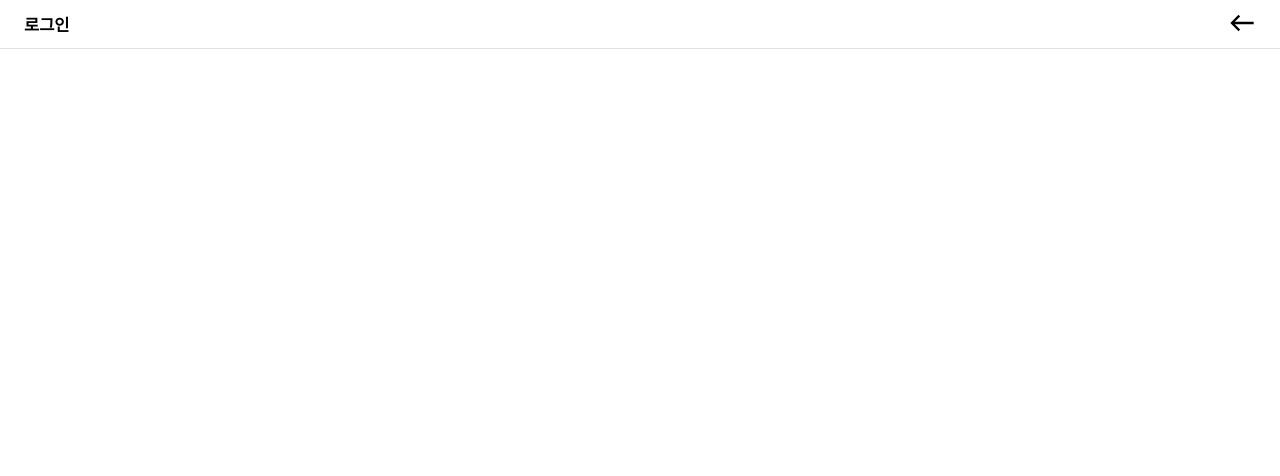
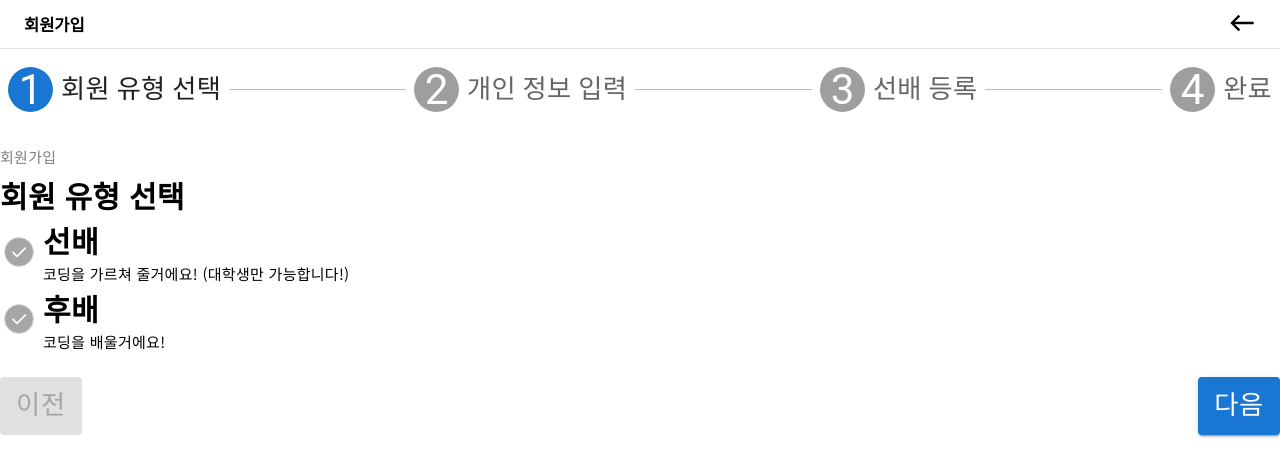
Before and after one commit to SinJungho/Code-Campus_FE, a React app: page /signup in a window 1280 px wide. Shown: the top 476 px of the page. Built offline with nearby package versions, Linux system fonts and the light colour scheme.

Commit message:
feat: 회원가입 작업 중

```diff
--- a/src/pages/Sign/login.tsx
+++ b/src/pages/Sign/login.tsx
@@ -1,14 +1,7 @@
 import React, { useState } from "react";
 import * as S from "./styled";
 import { Link } from "react-router-dom";
-import {
-  Box,
-  Button,
-  InputAdornment,
-  TextField,
-  Switch,
-  Tab,
-} from "@mui/material";
+import { Box, Button, InputAdornment, Switch, Tab } from "@mui/material";
 // Icons
 import PersonIcon from "@mui/icons-material/Person";
 import LockIcon from "@mui/icons-material/Lock";
@@ -38,9 +31,9 @@ const Login: React.FC = () => {
         }}
       >
         <S.LogInTitle>로그인</S.LogInTitle>
-        <a href="#">
+        <Link to="/index">
           <CloseIcon sx={{ fontSize: "28px" }} />
-        </a>
+        </Link>
       </Box>
       <TabContext value={value}>
         <Box sx={{ borderBottom: 1, borderColor: "divider" }}>
@@ -58,18 +51,18 @@ const Login: React.FC = () => {
           </TabList>
         </Box>
         <TabPanel value="1">
-          <IndividualMember />
+          <MenteeLogin />
         </TabPanel>
         <TabPanel value="2">
-          <CompanyMember />
+          <MentorLogin />
         </TabPanel>
       </TabContext>
     </S.Wrapper>
   );
 };
 
-// 개인 회원 로그인 폼
-function IndividualMember() {
+// 멘티 회원 로그인 폼
+function MenteeLogin() {
   return (
     <S.Wrapper>
       {/* 아이디 입력창 */}
@@ -126,7 +119,7 @@ function IndividualMember() {
   );
 }
 
-function CompanyMember() {
+function MentorLogin() {
   const [checked, setChecked] = useState(false);
   const handleChange = () => {
     setChecked((prev) => !prev);
@@ -199,7 +192,7 @@ function CompanyMember() {
       >
         <FindIdOrPw />
       </Box>
-      {/* 개인 회원 가입 */}
+      {/* 멘티 회원 가입 */}
       <Box
         sx={{
           display: "flex",
@@ -208,9 +201,9 @@ function CompanyMember() {
           marginTop: "36px",
         }}
       >
-        <S.CompanySignUpLink to="/signup">멘토 회원가입</S.CompanySignUpLink>
+        <S.MentorSignUpLink to="/signup">멘토 회원가입</S.MentorSignUpLink>
         <S.Line />
-        <S.CompanySignUpLink to="/signup">졸업생 회원가입</S.CompanySignUpLink>
+        <S.MentorSignUpLink to="/signup">졸업생 회원가입</S.MentorSignUpLink>
       </Box>
     </S.Wrapper>
   );
--- a/src/pages/Sign/signup.tsx
+++ b/src/pages/Sign/signup.tsx
@@ -1,12 +1,67 @@
 import React from "react";
 import * as S from "./styled";
+import styled from "styled-components";
 import { Link } from "react-router-dom";
-import { Box } from "@mui/material";
-
+import {
+  Box,
+  Stepper,
+  Step,
+  StepLabel,
+  Button,
+  Typography,
+} from "@mui/material";
 // Icons
 import WestIcon from "@mui/icons-material/West";
 
+interface CheckboxTypes {
+  type: string;
+}
+const steps = ["회원 유형 선택", "개인 정보 입력", "선배 등록", "완료"];
 const SignUp: React.FC = () => {
+  const [activeStep, setActiveStep] = React.useState(0);
+  const [skipped, setSkipped] = React.useState(new Set<number>());
+
+  const isStepOptional = (step: number) => {
+    return step === 2;
+  };
+
+  const isStepSkipped = (step: number) => {
+    return skipped.has(step);
+  };
+
+  const handleNext = () => {
+    let newSkipped = skipped;
+    if (isStepSkipped(activeStep)) {
+      newSkipped = new Set(newSkipped.values());
+      newSkipped.delete(activeStep);
+    }
+
+    setActiveStep((prevActiveStep) => prevActiveStep + 1);
+    setSkipped(newSkipped);
+  };
+
+  const handleBack = () => {
+    setActiveStep((prevActiveStep) => prevActiveStep - 1);
+  };
+
+  const handleSkip = () => {
+    if (!isStepOptional(activeStep)) {
+      // You probably want to guard against something like this,
+      // it should never occur unless someone's actively trying to break something.
+      throw new Error("현재 단계에서 건너뛰기를 할 수 없습니다.");
+    }
+
+    setActiveStep((prevActiveStep) => prevActiveStep + 1);
+    setSkipped((prevSkipped) => {
+      const newSkipped = new Set(prevSkipped.values());
+      newSkipped.add(activeStep);
+      return newSkipped;
+    });
+  };
+
+  const handleReset = () => {
+    setActiveStep(0);
+  };
   return (
     <S.Wrapper>
       <Box
@@ -19,13 +74,111 @@ const SignUp: React.FC = () => {
           padding: "0.3rem 24px",
         }}
       >
-        <S.LogInTitle>로그인</S.LogInTitle>
+        <S.LogInTitle>회원가입</S.LogInTitle>
         <Link to="/index">
           <WestIcon sx={{ fontSize: "28px" }} />
         </Link>
+      </Box>
+      {/* stepper */}
+      <Box sx={{ width: "100%" }}>
+        <Stepper activeStep={activeStep}>
+          {steps.map((label, index) => {
+            const stepProps: { completed?: boolean } = {};
+            const labelProps: {
+              optional?: React.ReactNode;
+            } = {};
+
+            if (isStepSkipped(index)) {
+              stepProps.completed = false;
+            }
+            return (
+              <Step key={label} {...stepProps}>
+                <StepLabel {...labelProps}>{label}</StepLabel>
+              </Step>
+            );
+          })}
+        </Stepper>
+        {activeStep === steps.length ? (
+          <React.Fragment>
+            <Typography sx={{ mt: 2, mb: 1 }}>
+              모든 회원 가입 절차가 끝났습니다.
+            </Typography>
+            <Box sx={{ display: "flex", flexDirection: "row", pt: 2 }}>
+              <Box sx={{ flex: "1 1 auto" }} />
+              <Button variant="contained" onClick={handleReset}>
+                홈으로 돌아가기
+              </Button>
+            </Box>
+          </React.Fragment>
+        ) : (
+          <React.Fragment>
+            <Typography sx={{ mt: 2, mb: 1 }}>
+              {/* 회원 유형 선택 */}
+              {activeStep + 1 === 1 && <ChooseMemberType />}
+            </Typography>
+            <Box sx={{ display: "flex", flexDirection: "row", pt: 2 }}>
+              <Button
+                variant="contained"
+                color="inherit"
+                disabled={activeStep === 0}
+                onClick={handleBack}
+                sx={{ mr: 1 }}
+              >
+                이전
+              </Button>
+              <Box sx={{ flex: "1 1 auto" }} />
+              {isStepOptional(activeStep) && (
+                <Button
+                  variant="contained"
+                  color="inherit"
+                  onClick={handleSkip}
+                  sx={{ mr: 1 }}
+                >
+                  Skip
+                </Button>
+              )}
+              <Button variant="contained" onClick={handleNext}>
+                {activeStep === steps.length - 1 ? "완료" : "다음"}
+              </Button>
+            </Box>
+          </React.Fragment>
+        )}
       </Box>
     </S.Wrapper>
   );
 };
 
+function ChooseMemberType() {
+  return (
+    <Box>
+      <S.SignUpSubTitle>회원가입</S.SignUpSubTitle>
+      <S.SignUpTitle>회원 유형 선택</S.SignUpTitle>
+      <Box>
+        <Checkbox type="mentor" />
+        <Checkbox type="mentee" />
+      </Box>
+    </Box>
+  );
+}
+
+function Checkbox({ type }: CheckboxTypes) {
+  return (
+    <S.CheckLabel>
+      <S.CheckInput type="checkbox" />
+      <S.CheckSubText>
+        <Box sx={{ display: "flex", flexDirection: "column" }}>
+          <S.ChooseMemberTypeTitle>
+            {type === "mentor" ? "선배" : "후배"}
+          </S.ChooseMemberTypeTitle>
+          <S.ChooseMemberTypeContext>
+            {type === "mentor"
+              ? "코딩을 가르쳐 줄거에요! (대학생만 가능합니다!)"
+              : "코딩을 배울거에요!"}
+          </S.ChooseMemberTypeContext>
+        </Box>
+      </S.CheckSubText>
+    </S.CheckLabel>
+  );
+}
+
 export default SignUp;
--- a/src/pages/Sign/styled.ts
+++ b/src/pages/Sign/styled.ts
@@ -2,6 +2,7 @@ import styled from "styled-components";
 import { Link } from "react-router-dom";
 import { Box, TextField, Button } from "@mui/material";
 import CheckIcon from "@mui/icons-material/Check";
+import { CheckBox } from "@mui/icons-material";
 
 export const Wrapper = styled(Box)`
   display: flex;
@@ -153,14 +154,44 @@ export const TextSignUp = styled(Link)`
 `;
 
 /**
- * 기업 회원
+ * 졸업생, 멘토 회원
  */
 
-// 서치팜 회원 스위치
+// 졸업생 회원 스위치
 export const SwitchText = styled.p`
   font-size: 0.5rem;
 `;
 
-export const CompanySignUpLink = styled(Link)`
+export const MentorSignUpLink = styled(Link)`
   font-size: 0.5rem;
 `;
+
+/*
+ * * 회원 가입
+ */
+
+export const SignUpSubTitle = styled.span`
+  font-size: 0.5rem;
+  opacity: 0.5;
+`;
+
+export const SignUpTitle = styled.p`
+  font-size: 1rem;
+  font-weight: bold;
+`;
+
+export const ChooseMemberTypeTitle = styled.p`
+  font-size: 1rem;
+  font-weight: bold;
+`;
+
+export const ChooseMemberTypeContext = styled.span`
+  font-size: 0.5rem;
+`;
+
+export const ChooseMemberTypeCheckbox = styled(CheckBox)`
+  background-color: aqua;
+  /* margin: 0 auto; */
+  padding: 1.3rem;
+  border-radius: 14px;
+`;
--- a/webpack.dev.js
+++ b/webpack.dev.js
@@ -16,7 +16,7 @@ module.exports = {
     static: {
       directory: path.join(__dirname, "dist"),
     },
-    port: 3011,
+    port: 3001,
     open: true,
     historyApiFallback: true, // 추가된 부분
     hot: true, // HMR 활성화
```
